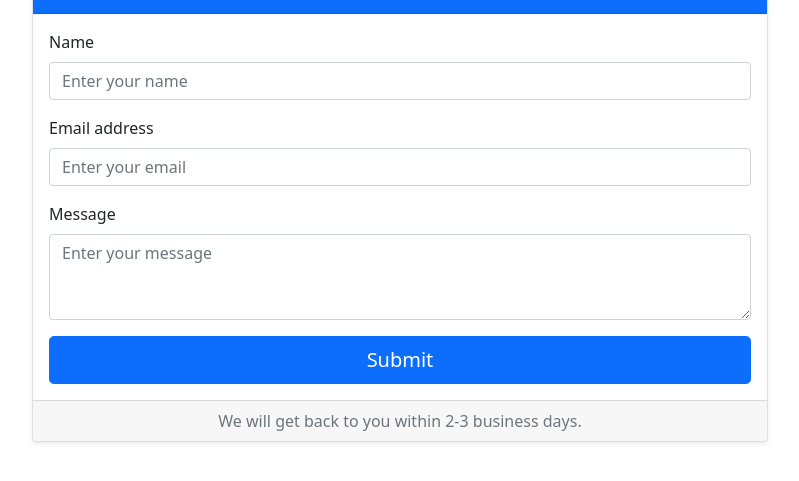
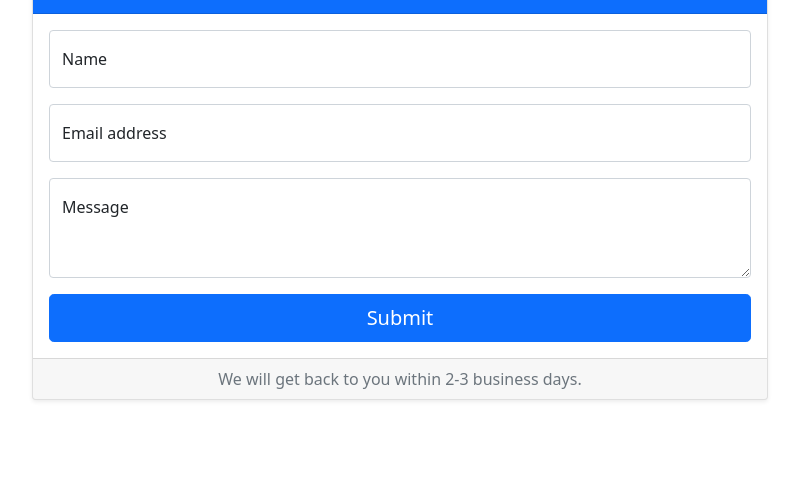
Before and after one commit to Syrupmath/abv-calculator, a plain HTML site: page index.html in a window 1280 px wide. Shown: the part 89-570 px from the top of the page, without its empty margins (240-1039 px from the left). Drawn offline with nearby package versions, Linux system fonts and the light colour scheme.

Commit message:
Update index.html

```diff
--- a/index.html
+++ b/index.html
@@ -3,7 +3,7 @@
 <head>
     <meta charset="UTF-8">
     <meta name="viewport" content="width=device-width, initial-scale=1.0">
-    <title>Bootstrap Styled Form</title>
+    <title>Bootstrap Form with Floating Labels</title>
     <link href="https://stackpath.bootstrapcdn.com/bootstrap/5.1.0/css/bootstrap.min.css" rel="stylesheet">
 </head>
 <body>
@@ -16,17 +16,17 @@
                     </div>
                     <div class="card-body">
                         <form>
-                            <div class="mb-3">
-                                <label for="name" class="form-label">Name</label>
+                            <div class="form-floating mb-3">
                                 <input type="text" class="form-control" id="name" placeholder="Enter your name">
+                                <label for="name">Name</label>
                             </div>
-                            <div class="mb-3">
-                                <label for="email" class="form-label">Email address</label>
+                            <div class="form-floating mb-3">
                                 <input type="email" class="form-control" id="email" placeholder="Enter your email">
+                                <label for="email">Email address</label>
                             </div>
-                            <div class="mb-3">
-                                <label for="message" class="form-label">Message</label>
-                                <textarea class="form-control" id="message" rows="3" placeholder="Enter your message"></textarea>
+                            <div class="form-floating mb-3">
+                                <textarea class="form-control" id="message" placeholder="Enter your message" style="height: 100px"></textarea>
+                                <label for="message">Message</label>
                             </div>
                             <div class="d-grid">
                                 <button type="submit" class="btn btn-primary btn-lg">Submit</button>
```
